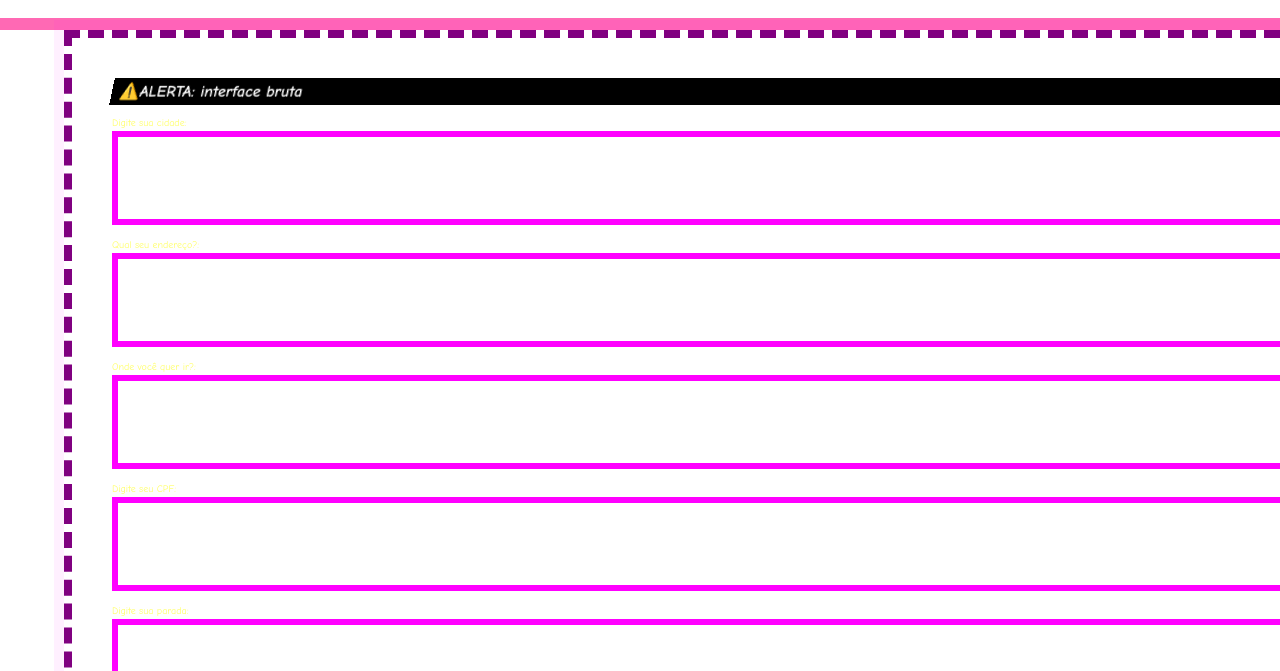
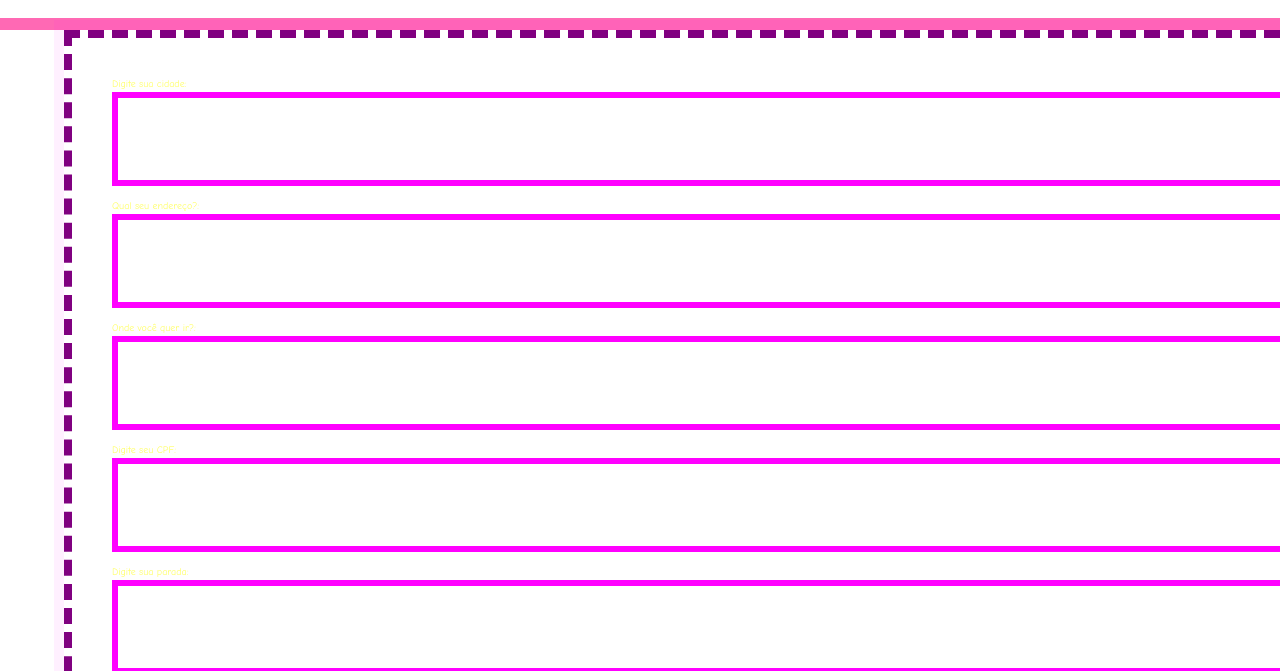
Before and after one commit to MiguelArcanjo001/trabalho-faculdade-psicologia, a plain HTML site: page TelaInicial.html in a window 1280 px wide. Shown: the part 129-800 px from the top of the page. Drawn offline with Linux system fonts and the light colour scheme.

Commit message:
Modify alert content in DivForms CSS
Update alert message content in DivForms style.

```diff
--- a/Telainicial.css
+++ b/Telainicial.css
@@ -115,7 +115,7 @@ body { overflow-y: scroll; }
 
 /* Texto difícil de ler */
 .DivForms::before {
-  content: "\26A0\FE0F ALERTA: interface bruta";
+
   display: block;
   color: #ffffff;
   background: #000000;
```
